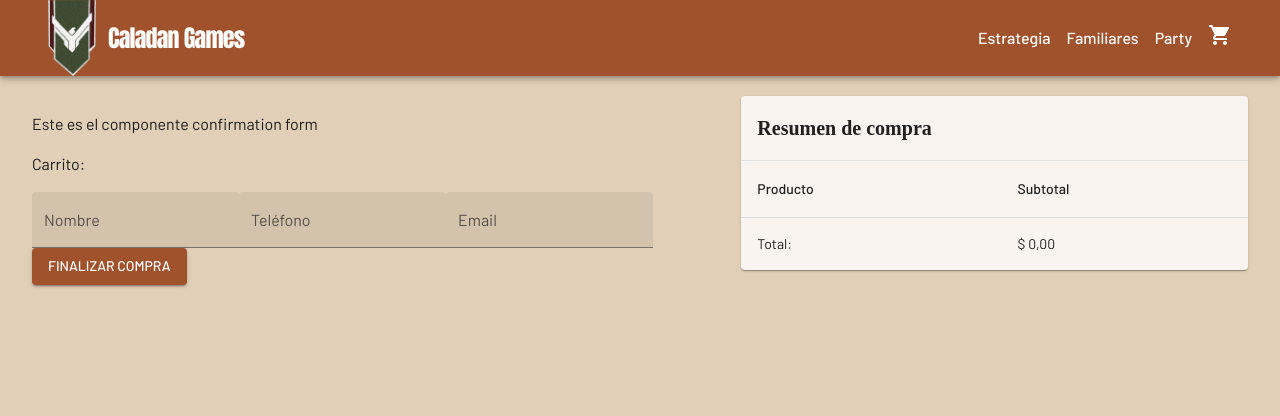
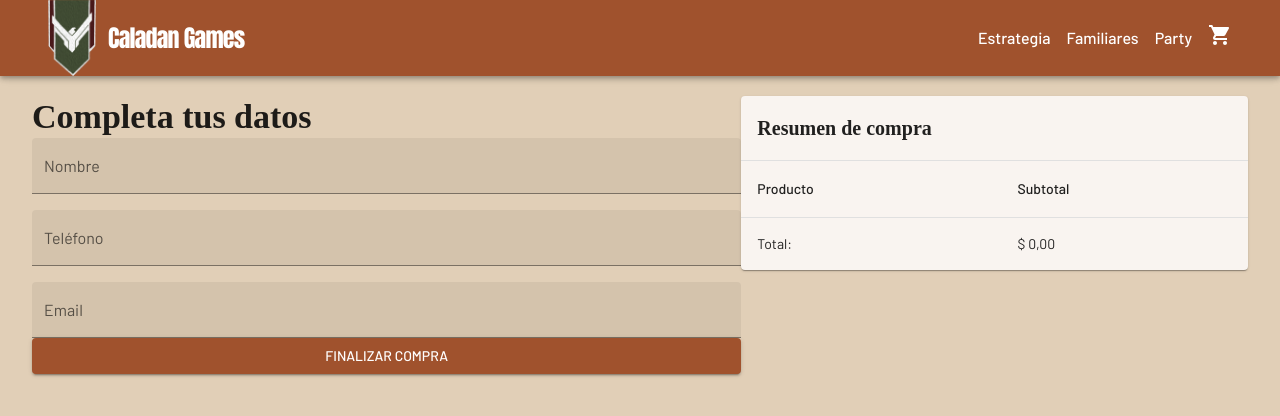
Before and after one commit to pazspera/curso-react-coderhouse, a React (Vite) app: page /confirmation in a window 1280 px wide. Shown: the top 416 px of the page. Built offline with nearby package versions, Linux system fonts and the light colour scheme; a web font is replaced by a local one.

Commit message:
Maquetado de formulario en CheckoutForm

```diff
--- a/src/components/CheckoutForm/CheckoutForm.jsx
+++ b/src/components/CheckoutForm/CheckoutForm.jsx
@@ -1,5 +1,5 @@
 import { useState, useContext } from "react";
-import { TextField, Button } from "@mui/material";
+import { TextField, Button, Grid, Typography } from "@mui/material";
 import { addDoc, collection } from "firebase/firestore";
 import { db } from "../../firebase/client";
 import { CartContext } from "../../context/CartContext";
@@ -24,7 +24,9 @@ export default function ConfirmationForm() {
     console.log({ ...buyer, email });
   }
 
-  const createOrder = ()=> {
+  const createOrder = (e)=> {
+    e.preventDefault();
+    console.log("previne el default")
     const order = {
       buyer,
       items: cartList.map((product) => ({ id: product.id, title: product.title, quantity: product.amount, price: product.price })),
@@ -39,41 +41,42 @@ export default function ConfirmationForm() {
 
   return (
     <>
-      <p>Este es el componente confirmation form</p>
-      <p>Carrito:</p>
-      {cartList.map((product) => (
-        <div key={product.id}>
-          <p>{product.title}</p>
-          <p>Cantidad: {product.amount}</p>
-          <p>Total: {product.price * product.amount}</p>
-        </div>
-      ))}
-      <form>
+      <Typography variant="h4" component="h1">Completa tus datos</Typography>
+      <form onSubmit={(e) => createOrder(e)}>
+        <Grid container spacing={2}>
+          <Grid item xs={12}>
             <TextField
               label="Nombre"
               variant="filled"
               type="text"
               onChange={(e)=> onChangeName(e.target.value)}
+              fullWidth
             />
+          </Grid>
+          <Grid item xs={12}>
             <TextField
               label="Teléfono"
               variant="filled"
               type="tel"
               onChange={(e)=> onChangePhone(e.target.value)}
+              fullWidth
             />
+          </Grid>
+          <Grid item xs={12}>
             <TextField
               label="Email"
               variant="filled"
               type="email"
               onChange={(e)=> onChangeEmail(e.target.value)}
+              fullWidth
             />
-
-        <Button
-          variant="contained"
-          onClick={()=> createOrder()}
-        >
+          </Grid>
+        </Grid>
+        <Grid item xs={12}>
+          <Button variant="contained" type="submit" fullWidth>
             Finalizar compra
           </Button>
+        </Grid>
       </form>
     </>
   )
```
Lines whose indentation alone changed are shown as unchanged.
